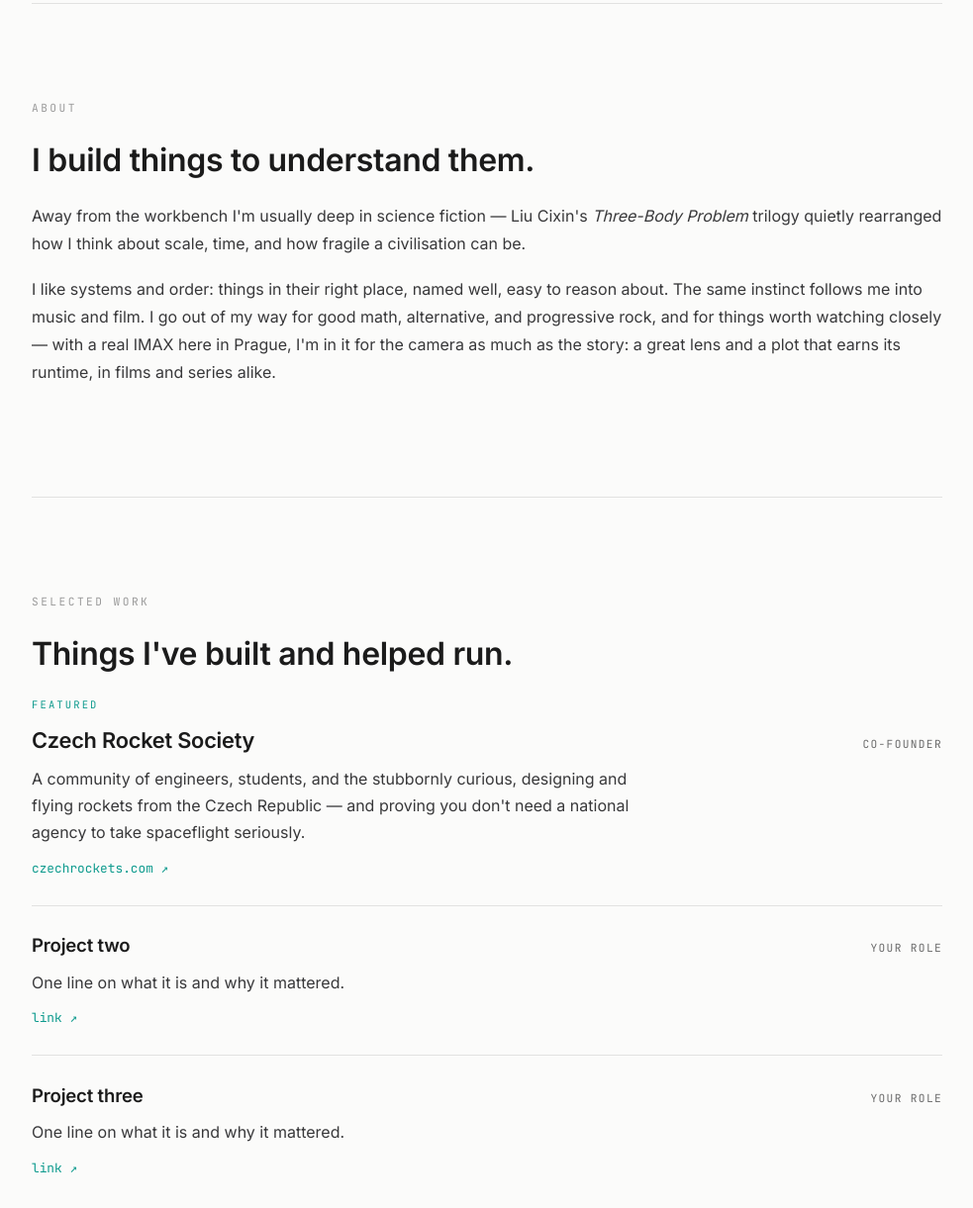
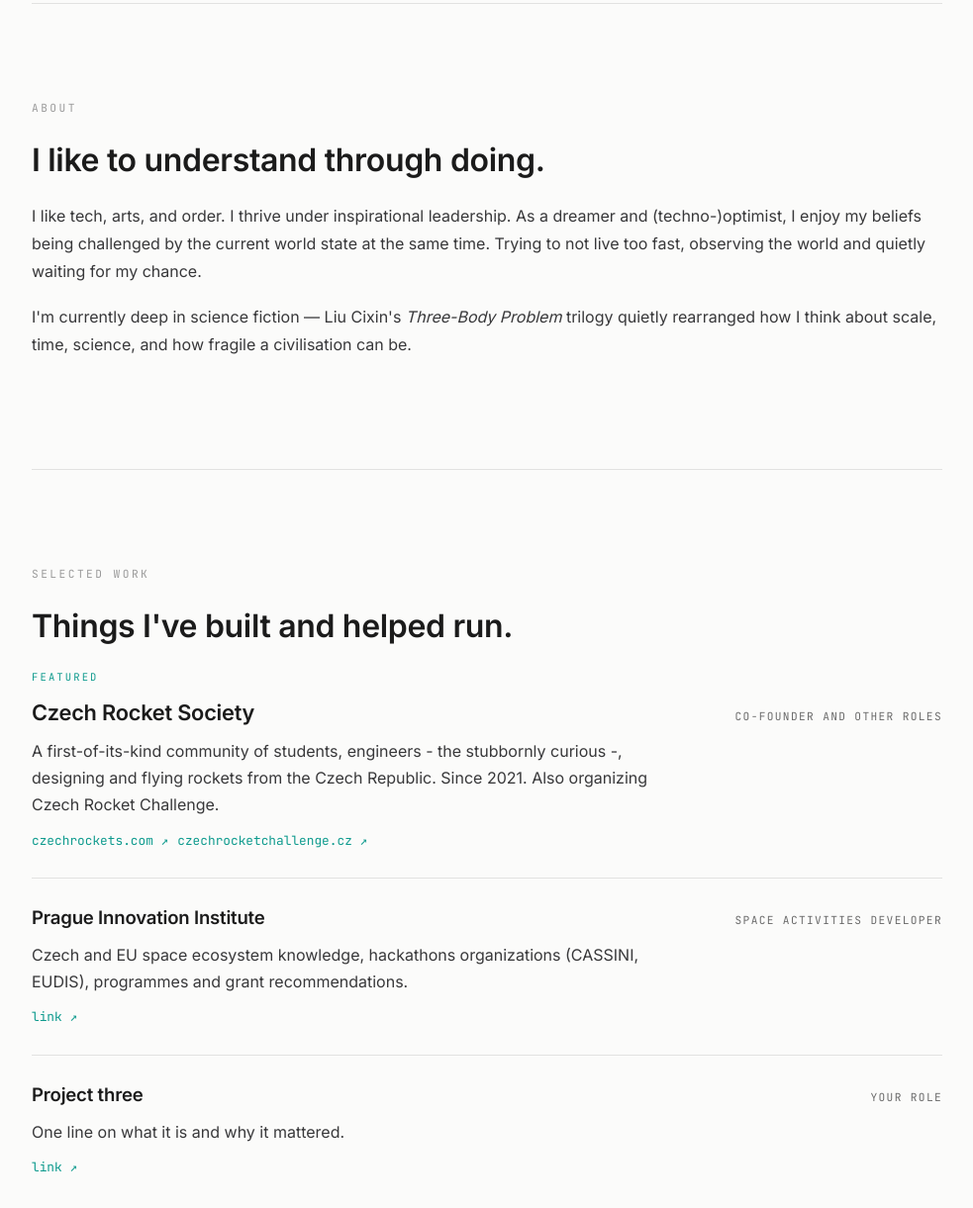
Before and after one commit to albertbouchal/albertbouchal.github.io, a plain HTML site: page index.html in a window 1280 px wide. Shown: the part 819-2040 px from the top of the page at 99% size, without its empty margins (148-1131 px from the left). Drawn offline with Linux system fonts and the light colour scheme.

Commit message:
Update index.html
Manual text edits

```diff
--- a/index.html
+++ b/index.html
@@ -109,22 +109,18 @@
     <section id="about" aria-labelledby="about-h">
       <div class="wide">
         <p class="eyebrow">About</p>
-        <h2 class="lead" id="about-h">I build things to understand them.</h2>
+        <h2 class="lead" id="about-h">I like to understand through doing.</h2>
         <div class="about-body">
           <p>
-            Away from the workbench I'm usually deep in science fiction — Liu Cixin's
-            <em>Three-Body Problem</em> trilogy quietly rearranged how I think about scale, time, and how
+            I like tech, arts, and order. I thrive under inspirational leadership.
+            As a dreamer and (techno-)optimist, I enjoy my beliefs being challenged by the current world state at the same time.
+            Trying to not live too fast, observing the world and quietly waiting for my chance.
+          </p>
+          <p>
+            I'm currently deep in science fiction — Liu Cixin's
+            <em>Three-Body Problem</em> trilogy quietly rearranged how I think about scale, time, science, and how
             fragile a civilisation can be.
           </p>
-          <p>
-            I like systems and order: things in their right place, named well, easy to reason about. The same
-            instinct follows me into music and film. I go out of my way for good math, alternative, and
-            progressive rock, and for things worth watching closely — with a real IMAX here in Prague, I'm in it
-            for the camera as much as the story: a great lens and a plot that earns its runtime, in films and
-            series alike.
-          </p>
-          <!-- TODO Albert: add a sentence or two that's specifically *you* — what you studied,
-               what you do day to day, and a real photo if you want one here. -->
         </div>
       </div>
     </section>
@@ -140,26 +136,22 @@
           <p class="proj-tag">Featured</p>
           <div class="proj-top">
             <h3 class="proj-title">Czech Rocket Society</h3>
-            <span class="proj-role">Co-founder</span>
+            <span class="proj-role">Co-founder and other roles</span>
           </div>
           <p class="proj-desc">
-            A community of engineers, students, and the stubbornly curious, designing and flying rockets from the
-            Czech Republic — and proving you don't need a national agency to take spaceflight seriously.
+            A first-of-its-kind community of students, engineers - the stubbornly curious -, designing and flying rockets from the
+            Czech Republic. Since 2021. Also organizing Czech Rocket Challenge.
           </p>
-          <a class="proj-link" href="https://czechrockets.com" target="_blank" rel="noopener noreferrer">czechrockets.com&nbsp;↗</a>
-          <!-- TODO Albert: this is where recruiters look first. Add 2–3 concrete bullets:
-               what YOU personally built or led, the hardest engineering problem you solved, and a
-               measurable outcome (altitude reached, launches flown, team size, funding raised, etc.).
-               Name the skills/stack you used. Be specific — this section is your proof of ability. -->
+          <a class="proj-link" href="https://czechrockets.com" target="_blank" rel="noopener noreferrer">czechrockets.com&nbsp;↗</a>&nbsp;&nbsp;<a class="proj-link" href="https://czechrocketchallenge.cz" target="_blank" rel="noopener noreferrer">czechrocketchallenge.cz&nbsp;↗</a>
         </article>
 
         <!-- Placeholder slot -->
         <article class="proj">
           <div class="proj-top">
-            <h3 class="proj-title">Project two</h3>
-            <span class="proj-role">Your role</span>
+            <h3 class="proj-title">Prague Innovation Institute</h3>
+            <span class="proj-role">Space Activities Developer</span>
           </div>
-          <p class="proj-desc">One line on what it is and why it mattered.</p>
+          <p class="proj-desc">Czech and EU space ecosystem knowledge, hackathons organizations (CASSINI, EUDIS), programmes and grant recommendations.</p>
           <a class="proj-link" href="#">link&nbsp;↗</a>
           <!-- TODO Albert: title · one-line description · your role · the outcome ·
                the stack/skills (e.g. embedded C, KiCad, Python, CAD, web) · a real link. -->
@@ -195,8 +187,7 @@
               <span class="fav-when">Jun 2026</span>
             </div>
             <h3 class="fav-title">Falcon 9</h3>
-            <p class="fav-desc">Reliability you almost take for granted now — a booster that lands and flies again,
-              and that nine-engine roar on ascent you feel a beat before you hear it.</p>
+            <p class="fav-desc">Reliability and reusability you almost take for granted now — reusing boosters and fairing halves many times is something that deeply inspires me.</p>
           </li>
           <li class="fav-card">
             <div class="fav-card-top">
@@ -204,17 +195,15 @@
               <span class="fav-when">Jun 2026</span>
             </div>
             <h3 class="fav-title">Crew Dragon Demo-2</h3>
-            <p class="fav-desc">Bob and Doug, May 2020 — the first crewed commercial flight to orbit. The engineering
-              was historic; the two people strapped inside were the whole point.</p>
+            <p class="fav-desc">Bob and Doug, May 2020 — the first crewed commercial flight to orbit. I remember following every minute of it like it was yesterday.</p>
           </li>
           <li class="fav-card">
             <div class="fav-card-top">
               <p class="fav-cat">Reading</p>
-              <span class="fav-when">Jun 2026</span>
+              <span class="fav-when">Jul 2026</span>
             </div>
-            <h3 class="fav-title">The Three-Body Problem</h3>
-            <p class="fav-desc">Liu Cixin's trilogy. Hard sci-fi that treats physics as plot and the universe as
-              something structurally, genuinely dangerous. It quietly ruined lesser space opera for me.</p>
+            <h3 class="fav-title">The Moon Is a Harsh Mistress</h3>
+            <p class="fav-desc">Robert Anson Heinlein explaining his views on future Moon habitats and society. For many more authors, this work of art must have been an inspiration.</p>
           </li>
         </ul>
 
```
